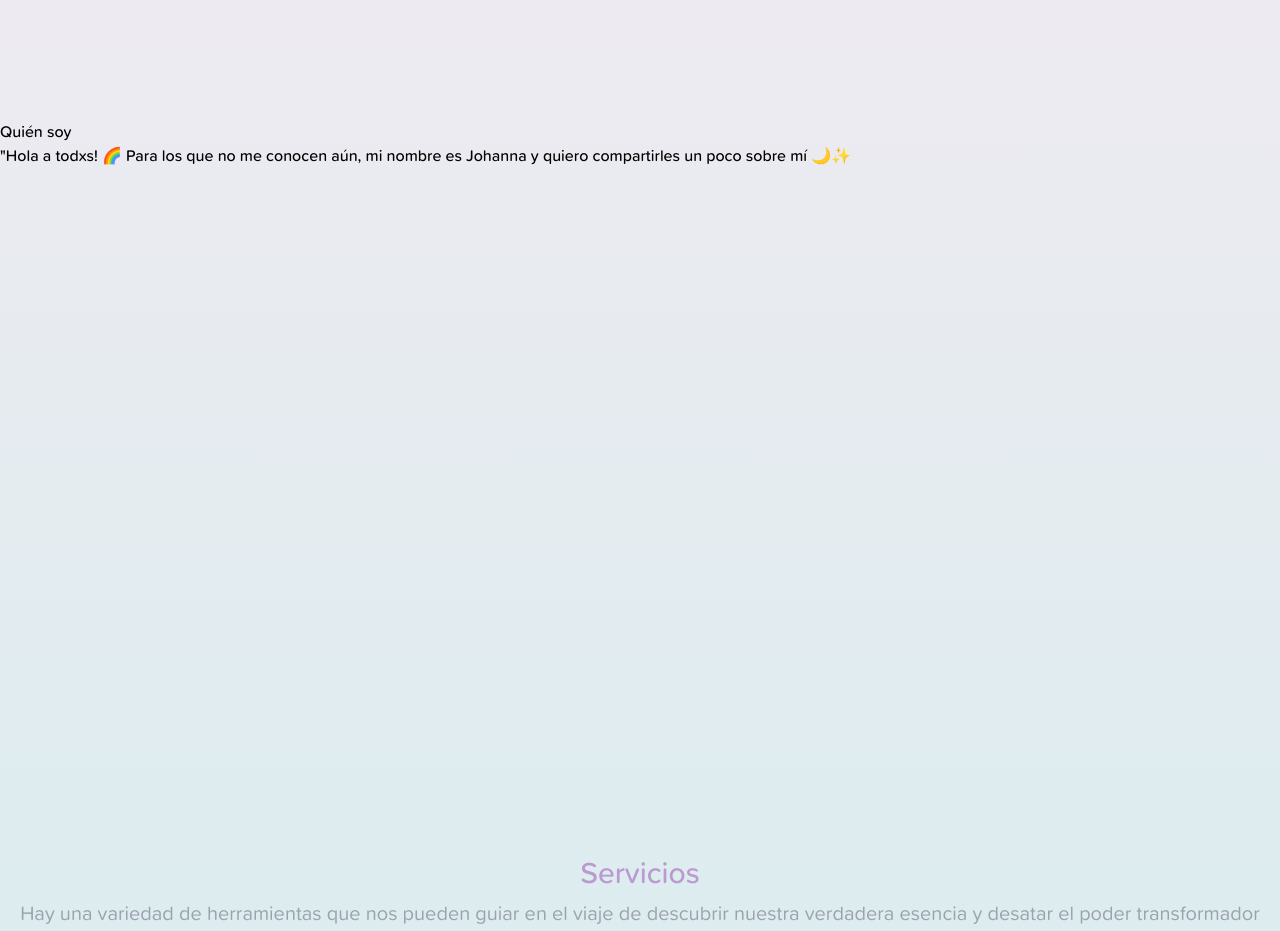
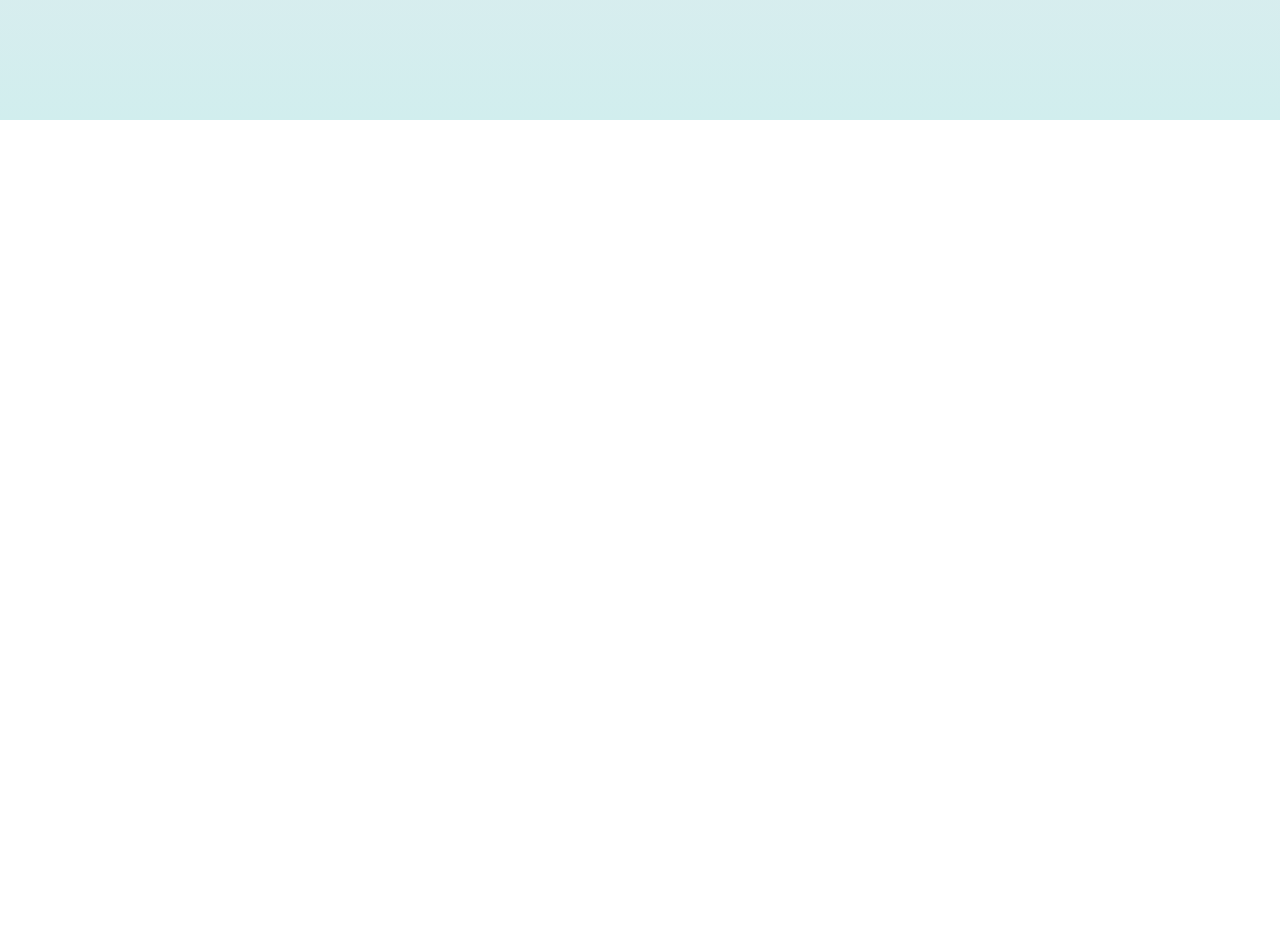
Before and after one commit to manuimfeld/Portfolio-2024, a Next.js app: page / in a window 1280 px wide. Shown: the part 680-1611 px from the top of the page. After the commit the page ends 800 px from the top, so only its background shows below. Built offline with nearby package versions, Linux system fonts and the light colour scheme.

Commit message:
hidden components for bug CSS overlay horizontal

```diff
--- a/src/app/page.js
+++ b/src/app/page.js
@@ -1,7 +1,7 @@
-import Image from "next/image";
-import Link from "next/link";
-import AboutMe from "./ui/aboutMe";
-import Services from "./ui/services";
+import Image from 'next/image';
+import Link from 'next/link';
+import AboutMe from './ui/aboutMe';
+import Services from './ui/services';
 
 export default function Home() {
   return (
@@ -18,8 +18,8 @@ export default function Home() {
           Transforma tu vida explorando tu esencia
         </h3>
       </main>
-      <AboutMe />
-      <Services />
+      {/* <AboutMe />
+      <Services /> */}
     </>
   );
 }
```
